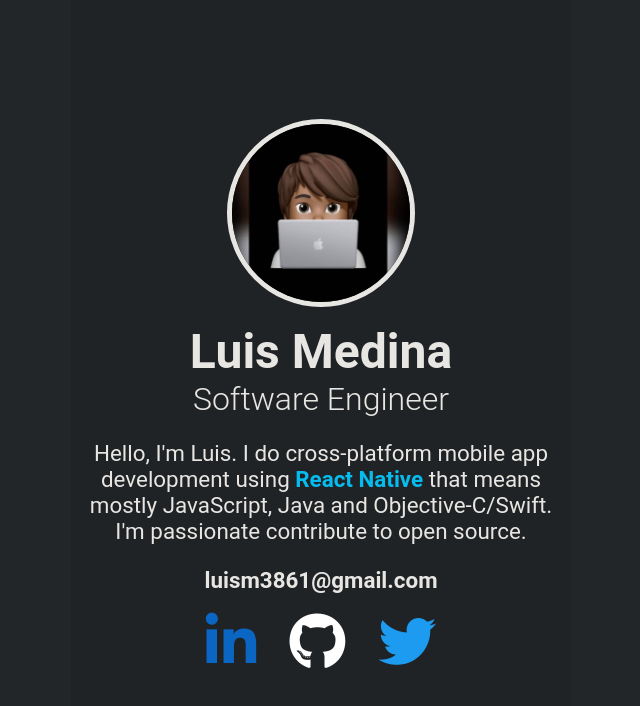
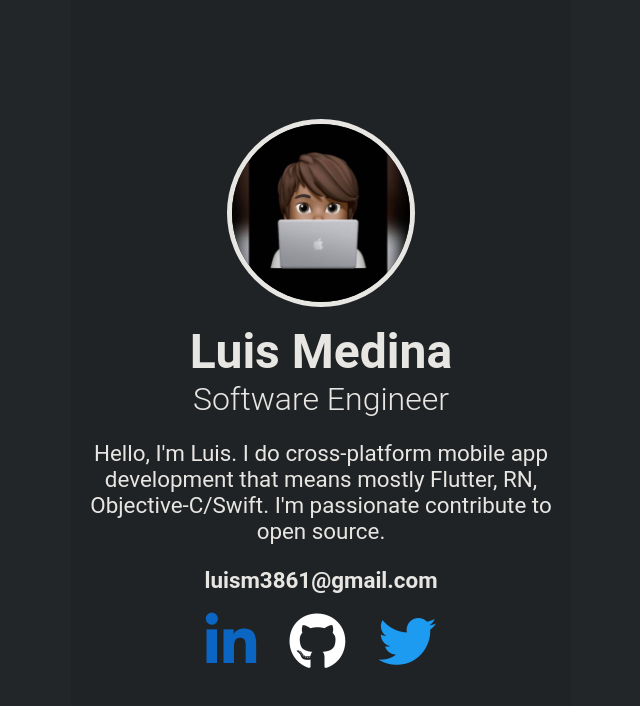
Before and after one commit to luism3861/resume-react, a React (Create React App) app: page / in a window 1280 px wide. Shown: the top 706 px of the page, without its empty margins (319-959 px from the left). Built offline with nearby package versions, Linux system fonts and the light colour scheme.

Commit message:
update desupdate desc

```diff
--- a/src/components/Hero.js
+++ b/src/components/Hero.js
@@ -7,7 +7,7 @@ const Hero = ({ resumeObj }) => {
       <img src={avatar} alt='profile' className='image__profile' />
       <h1 className='hero__header'>{resumeObj.basics.name}</h1>
       <h4 className='hero__subheader'>{resumeObj.basics.skill}</h4>
-      <p className='style__summary'>Hello, I'm Luis. I do cross-platform mobile app development using <span style={{color:'#06bcee',fontWeight: 'bold'}}>React Native</span>  that means mostly JavaScript, Java and Objective-C/Swift. I'm passionate contribute to open source. </p>
+      <p className='style__summary'>Hello, I'm Luis. I do cross-platform mobile app development that means mostly Flutter, RN, Objective-C/Swift. I'm passionate contribute to open source. </p>
       <h3 className='style__email'>{resumeObj.basics.email}</h3>
       <div className='logo__container'>
 
--- a/src/resume.json
+++ b/src/resume.json
@@ -3,7 +3,7 @@
     "name": "Luis Medina",
     "email": "luism3861@gmail.com",
     "website": "linkedin.com/in/luism3861/",
-    "summary": "Hello, I'm Luis. I do cross-platform mobile app development that means mostly JavaScript, Java and Objective-C/Swift. I'm passionate contribute to open source.    ",
+    "summary": "Hello, . I do cross-platform mobile app development that means mostly JavaScript, Java and Objective-C/Swift. I'm passionate contribute to open source.    ",
     "skill": "Software Engineer",
     "pdf": "resume.pdf"
   }
```
Also changed, not shown: 1 other file (tests, documents, lock files or other folders).
